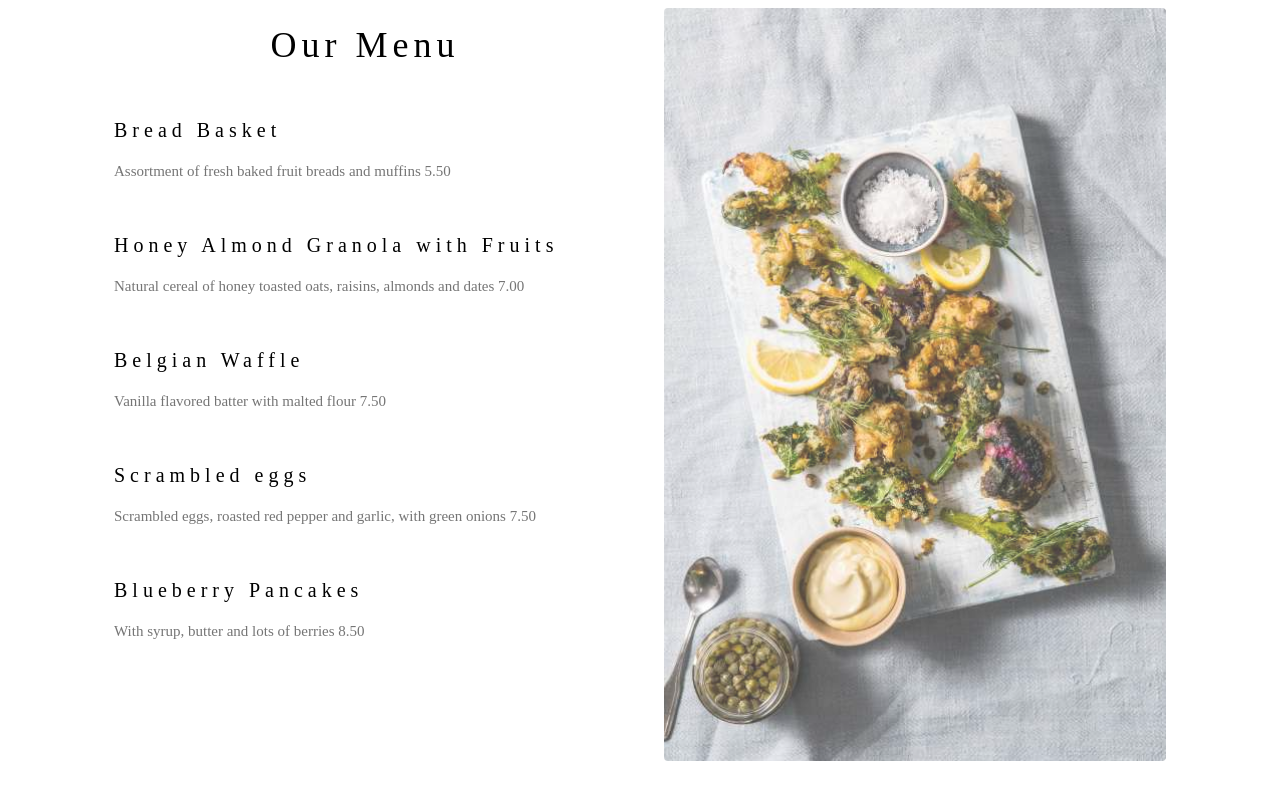
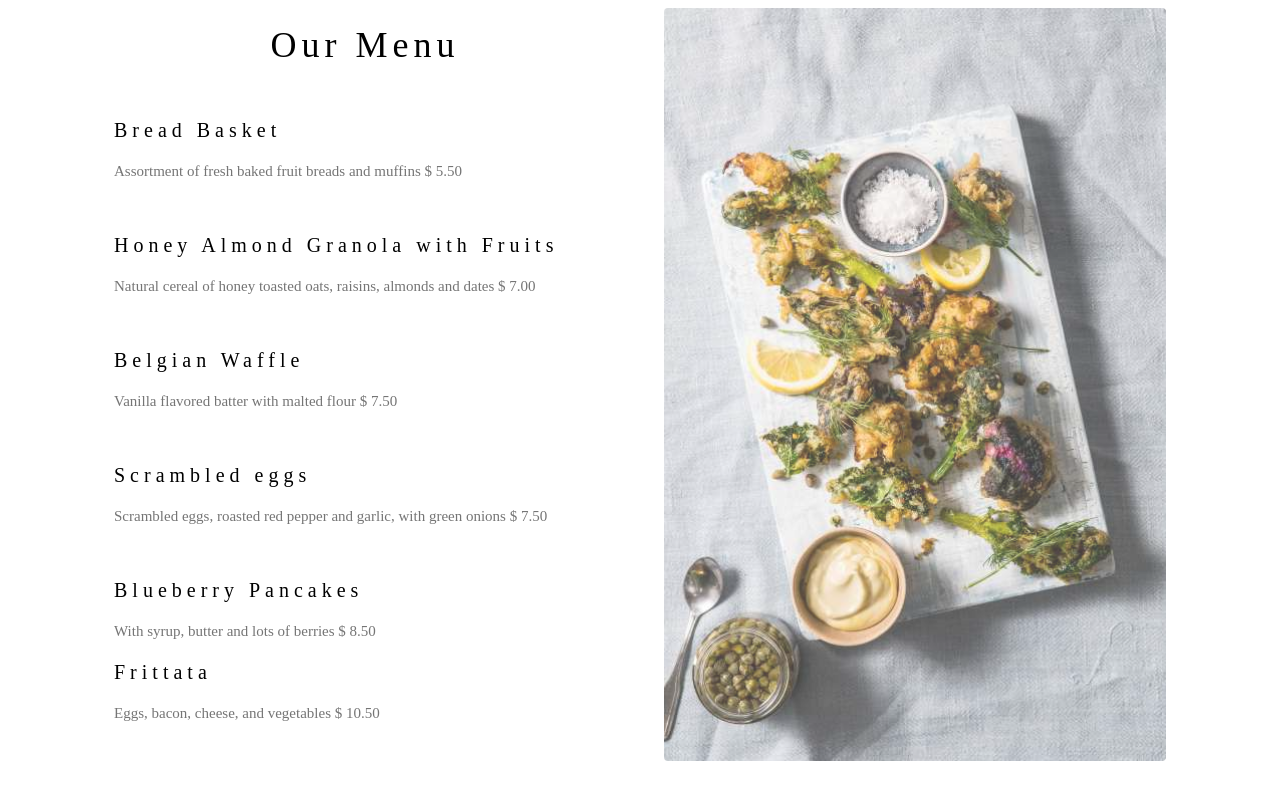
Before and after one commit to AntonioCamiloAcas/mywebsite, a plain HTML site: page index.html in a window 1280 px wide. Shown: the part 1528-2328 px from the top of the page. Drawn offline with nearby package versions, Linux system fonts and the light colour scheme.

Commit message:
Adicionado o item Fritata ao menu, e o cifrão de $ dolar antes do valor de cada item

```diff
--- a/index.html
+++ b/index.html
@@ -62,19 +62,22 @@ h1, h2, h3, h4, h5, h6 {
     <div class="w3-col l6 w3-padding-large">
       <h1 class="w3-center">Our Menu</h1><br>
       <h4>Bread Basket</h4>
-      <p class="w3-text-grey">Assortment of fresh baked fruit breads and muffins 5.50</p><br>
+      <p class="w3-text-grey">Assortment of fresh baked fruit breads and muffins $ 5.50</p><br>
 
       <h4>Honey Almond Granola with Fruits</h4>
-      <p class="w3-text-grey">Natural cereal of honey toasted oats, raisins, almonds and dates 7.00</p><br>
+      <p class="w3-text-grey">Natural cereal of honey toasted oats, raisins, almonds and dates $ 7.00</p><br>
 
       <h4>Belgian Waffle</h4>
-      <p class="w3-text-grey">Vanilla flavored batter with malted flour 7.50</p><br>
+      <p class="w3-text-grey">Vanilla flavored batter with malted flour $ 7.50</p><br>
 
       <h4>Scrambled eggs</h4>
-      <p class="w3-text-grey">Scrambled eggs, roasted red pepper and garlic, with green onions 7.50</p><br>
+      <p class="w3-text-grey">Scrambled eggs, roasted red pepper and garlic, with green onions $ 7.50</p><br>
 
       <h4>Blueberry Pancakes</h4>
-      <p class="w3-text-grey">With syrup, butter and lots of berries 8.50</p>
+      <p class="w3-text-grey">With syrup, butter and lots of berries $ 8.50</p>
+
+      <h4>Frittata</h4>
+      <p class="w3-text-grey">Eggs, bacon, cheese, and vegetables $ 10.50</p>
     </div>
 
     <div class="w3-col l6 w3-padding-large">
```
